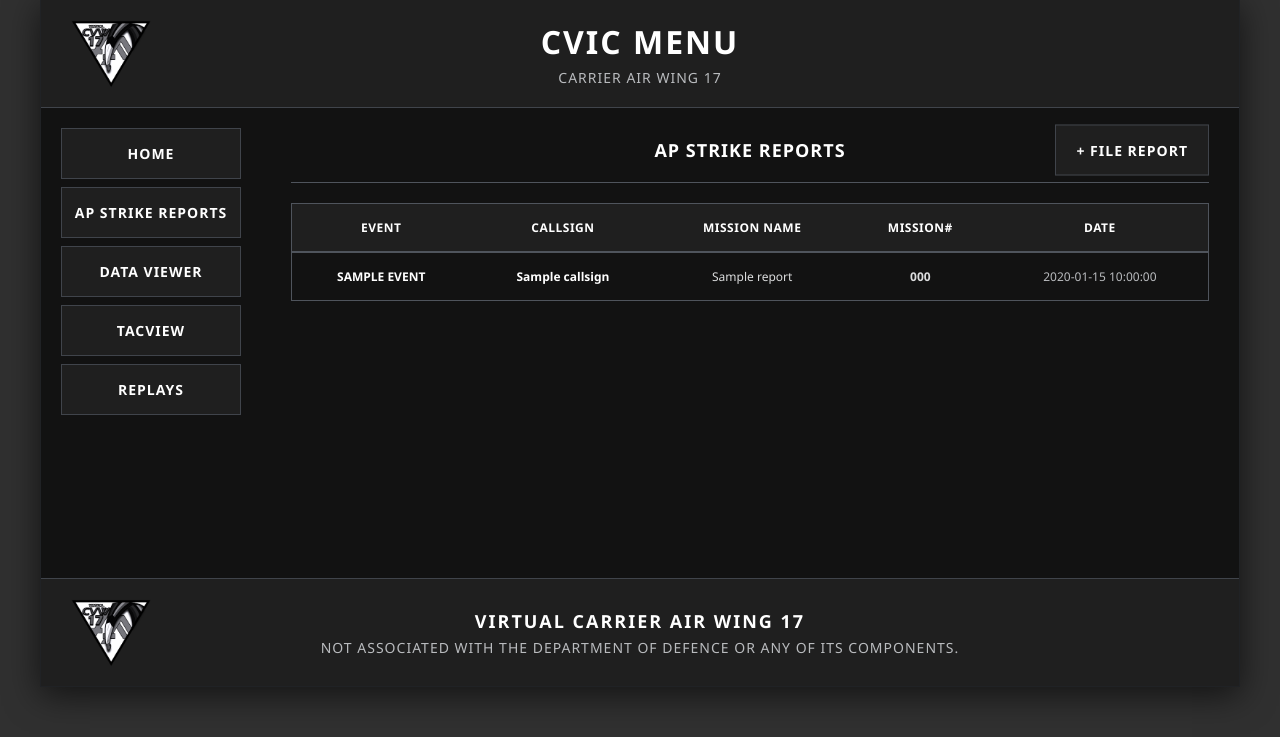
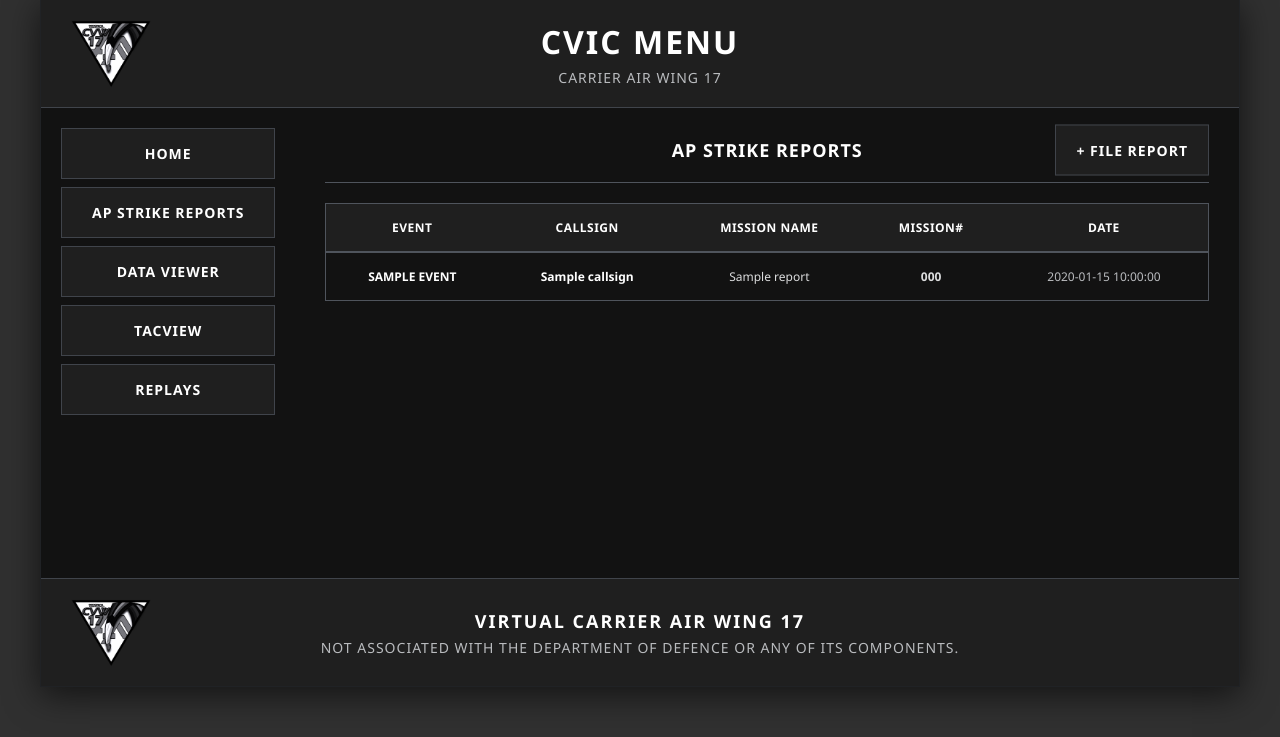
Before and after one commit to Hanz727/DebriefTrackerV2, a Flask app: template web/input/templates/reports.html in a window 1280 px wide. Shown: the part 21-758 px from the top of the page. Run offline with Flask 3, Linux system fonts and the light colour scheme; the template is opened without the code that fills it: most values are stand-ins (such as "Sample title", 1, 10 or a date in 2020); parts of the project's set-up code (start-up, migrations or seed data) failed here and were passed over.

Commit message:
made box formatting in viewer

```diff
--- a/web/input/templates/reports.html
+++ b/web/input/templates/reports.html
@@ -114,11 +114,17 @@
 
         /* ===== Sidebar ===== */
         .sidebar {
-            width: 220px;
+            width: var(--sidebar-width);
             background: var(--bg-container);
             display: flex;
             flex-direction: column;
             padding: var(--spacing-lg);
+            position: sticky;
+            top: 0;
+            align-self: flex-start;
+            max-height: 100vh;
+            overflow-y: auto;
+            z-index: 5;
         }
 
         .nav-link {
--- a/web/input/templates/submit.html
+++ b/web/input/templates/submit.html
@@ -1810,7 +1810,7 @@
                     const compressedBase64 = canvas.toDataURL(outputFormat, outputQuality);
 
                     // Check if compression actually helped
-                    if (compressedBase64.length >= base64Image.length && !needsResize) {
+                    if (!needsResize && (base64Image.length * 3 / 4 / (1024*1024)) < 1) {
                         // If compressed version is larger or same size and no resize needed, use original
                         resolve(base64Image);
                     } else {
--- a/web/viewer/src/Filters.css
+++ b/web/viewer/src/Filters.css
@@ -15,7 +15,6 @@
     display: block;
     font-size: 20px;
     padding: 4px;
-    border-radius: 4px;
     border: 1px solid #3A3A3A;
     color: #b0b0b0;
     background-color: #1E1E1E;
--- a/web/viewer/src/StatsBox.css
+++ b/web/viewer/src/StatsBox.css
@@ -1,7 +1,6 @@
 .StatsBox {
     display: inline-block;
     background-color: #1F1F1F;
-    border-radius: 4px;
     padding: 10px;
     margin-right: 10px;
 }
```
Also changed, not shown: web/input/templates/directory.html (+8 -1 lines).
